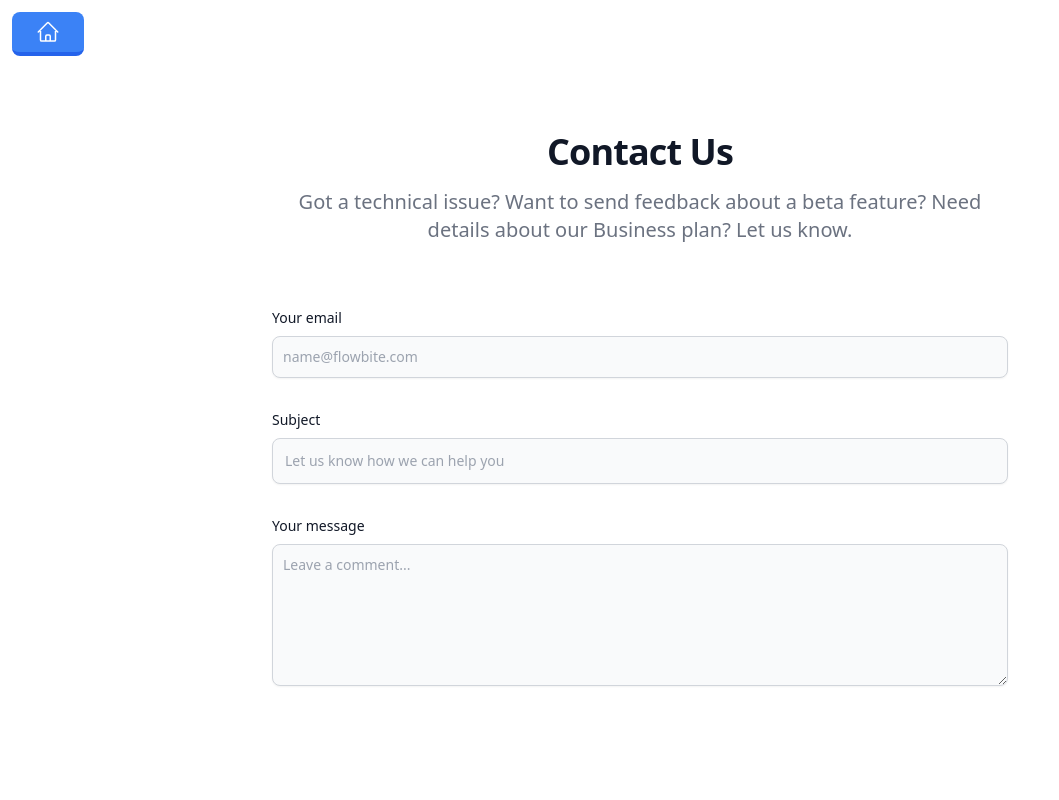
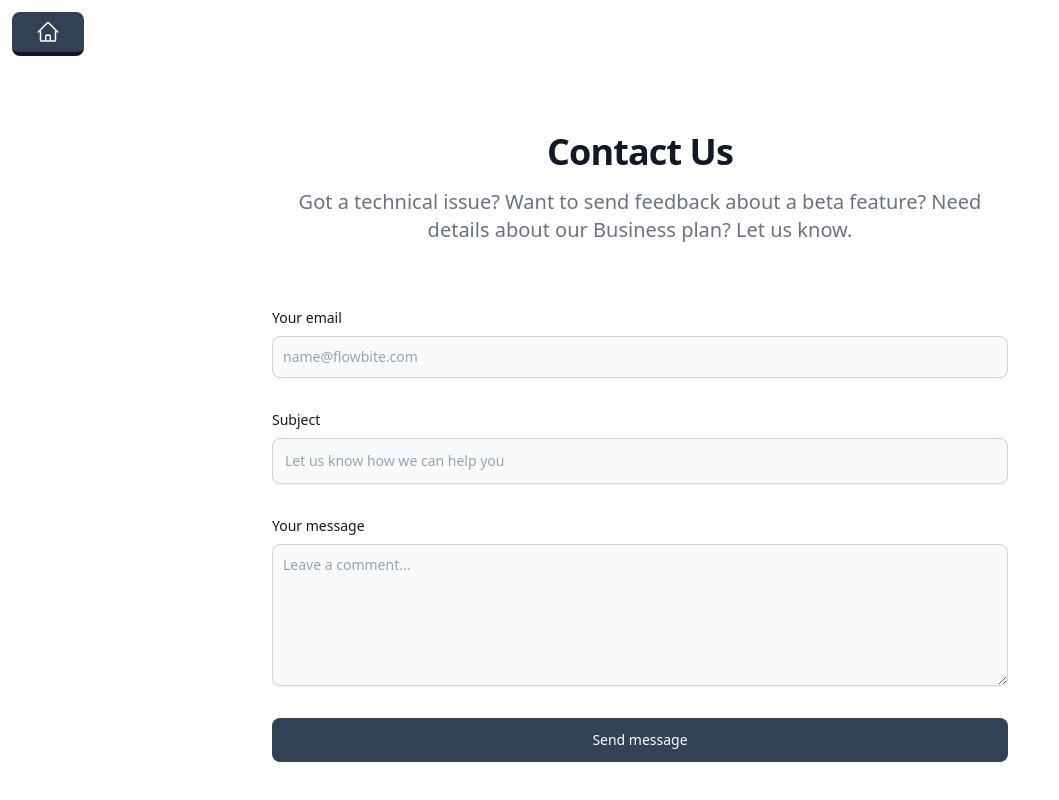
Before and after one commit to ofmukesh/GeNOC, a React (Create React App) app: page /contact-us in a window 1280 px wide. Shown: the top 800 px of the page, without its empty margins (0-1059 px from the left). Built offline with nearby package versions, Linux system fonts and the light colour scheme.

Commit message:
contact us updated + home icon uodated

```diff
--- a/src/components/HomeIcon.jsx
+++ b/src/components/HomeIcon.jsx
@@ -5,8 +5,8 @@ const HomeIcon = () => {
   return (
     <Link to="/">
       <button
-        className="cursor-pointer transition-all bg-blue-500 text-white px-6 py-2 rounded-lg
-                      border-blue-600
+        className="cursor-pointer transition-all bg-slate-700 text-white px-6 py-2 rounded-lg
+                      border-slate-900
                       border-b-[4px] hover:brightness-110 hover:-translate-y-[1px] hover:border-b-[6px]
                       active:border-b-[2px] active:brightness-90 active:translate-y-[2px]"
       >
--- a/src/pages/ContactUs.jsx
+++ b/src/pages/ContactUs.jsx
@@ -4,15 +4,15 @@ import HomeIcon from "../components/HomeIcon";
 const ContactUs = () => {
   return (
     <>
-      <section className="bg-white dark:bg-gray-900 min-h-screen">
+      <section className="bg-white min-h-screen">
         <div className="p-3">
           <HomeIcon />
         </div>
         <div className="py-8 lg:py-16 px-4 mx-auto max-w-screen-md">
-          <h2 className="mb-4 text-4xl tracking-tight font-extrabold text-center text-gray-900 dark:text-white">
+          <h2 className="mb-4 text-4xl tracking-tight font-extrabold text-center text-gray-900">
             Contact Us
           </h2>
-          <p className="mb-8 lg:mb-16 font-light text-center text-gray-500 dark:text-gray-400 sm:text-xl">
+          <p className="mb-8 lg:mb-16 font-light text-center text-gray-500 sm:text-xl">
             Got a technical issue? Want to send feedback about a beta feature?
             Need details about our Business plan? Let us know.
           </p>
@@ -20,14 +20,14 @@ const ContactUs = () => {
             <div>
               <label
                 htmlFor="email"
-                className="block mb-2 text-sm font-medium text-gray-900 dark:text-gray-300"
+                className="block mb-2 text-sm font-medium text-gray-900"
               >
                 Your email
               </label>
               <input
                 type="email"
                 id="email"
-                className="shadow-sm bg-gray-50 border border-gray-300 text-gray-900 text-sm rounded-lg focus:ring-primary-500 focus:border-primary-500 block w-full p-2.5 dark:bg-gray-700 dark:border-gray-600 dark:placeholder-gray-400 dark:text-white dark:focus:ring-primary-500 dark:focus:border-primary-500 dark:shadow-sm-light"
+                className="shadow-sm bg-gray-50 border border-gray-300 text-gray-900 text-sm rounded-lg focus:ring-primary-500 focus:border-primary-500 block w-full p-2.5"
                 placeholder="name@flowbite.com"
                 required
               />
@@ -35,14 +35,14 @@ const ContactUs = () => {
             <div>
               <label
                 htmlFor="subject"
-                className="block mb-2 text-sm font-medium text-gray-900 dark:text-gray-300"
+                className="block mb-2 text-sm font-medium text-gray-900"
               >
                 Subject
               </label>
               <input
                 type="text"
                 id="subject"
-                className="block p-3 w-full text-sm text-gray-900 bg-gray-50 rounded-lg border border-gray-300 shadow-sm focus:ring-primary-500 focus:border-primary-500 dark:bg-gray-700 dark:border-gray-600 dark:placeholder-gray-400 dark:text-white dark:focus:ring-primary-500 dark:focus:border-primary-500 dark:shadow-sm-light"
+                className="block p-3 w-full text-sm text-gray-900 bg-gray-50 rounded-lg border border-gray-300 shadow-sm focus:ring-primary-500 focus:border-primary-500"
                 placeholder="Let us know how we can help you"
                 required
               />
@@ -50,20 +50,20 @@ const ContactUs = () => {
             <div className="sm:col-span-2">
               <label
                 htmlFor="message"
-                className="block mb-2 text-sm font-medium text-gray-900 dark:text-gray-400"
+                className="block mb-2 text-sm font-medium text-gray-900"
               >
                 Your message
               </label>
               <textarea
                 id="message"
                 rows="6"
-                className="block p-2.5 w-full text-sm text-gray-900 bg-gray-50 rounded-lg shadow-sm border border-gray-300 focus:ring-primary-500 focus:border-primary-500 dark:bg-gray-700 dark:border-gray-600 dark:placeholder-gray-400 dark:text-white dark:focus:ring-primary-500 dark:focus:border-primary-500"
+                className="block p-2.5 w-full text-sm text-gray-900 bg-gray-50 rounded-lg shadow-sm border border-gray-300 focus:ring-primary-500 focus:border-primary-500"
                 placeholder="Leave a comment..."
               ></textarea>
             </div>
             <button
               type="submit"
-              className="py-3 px-5 text-sm font-medium text-center text-white rounded-lg bg-primary-700 sm:w-fit hover:bg-primary-800 focus:ring-4 focus:outline-none focus:ring-primary-300 dark:bg-primary-600 dark:hover:bg-primary-700 dark:focus:ring-primary-800"
+              className="py-3 px-5 text-sm font-medium text-center text-white bg-slate-700 rounded-lg bg-primary-700 w-full hover:bg-primary-800 focus:ring-4 focus:outline-none focus:ring-primary-300"
             >
               Send message
             </button>
```
